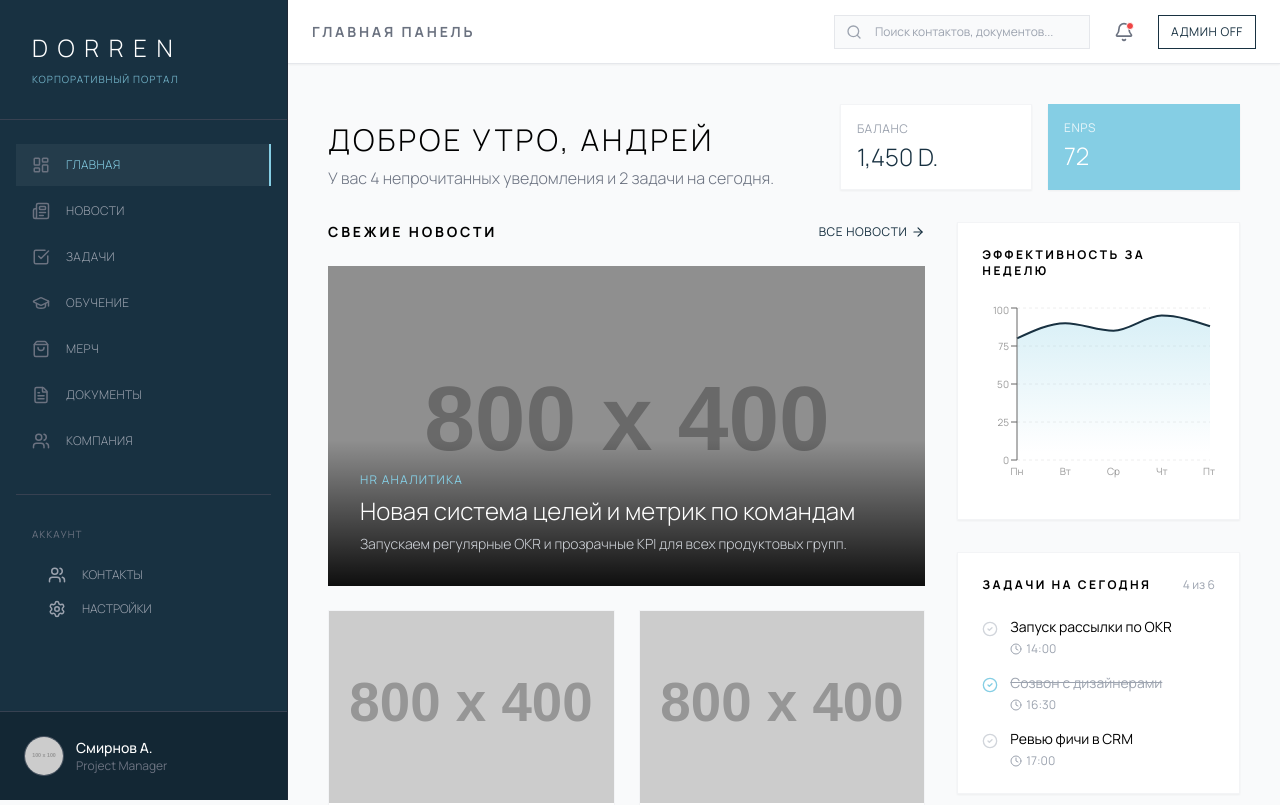
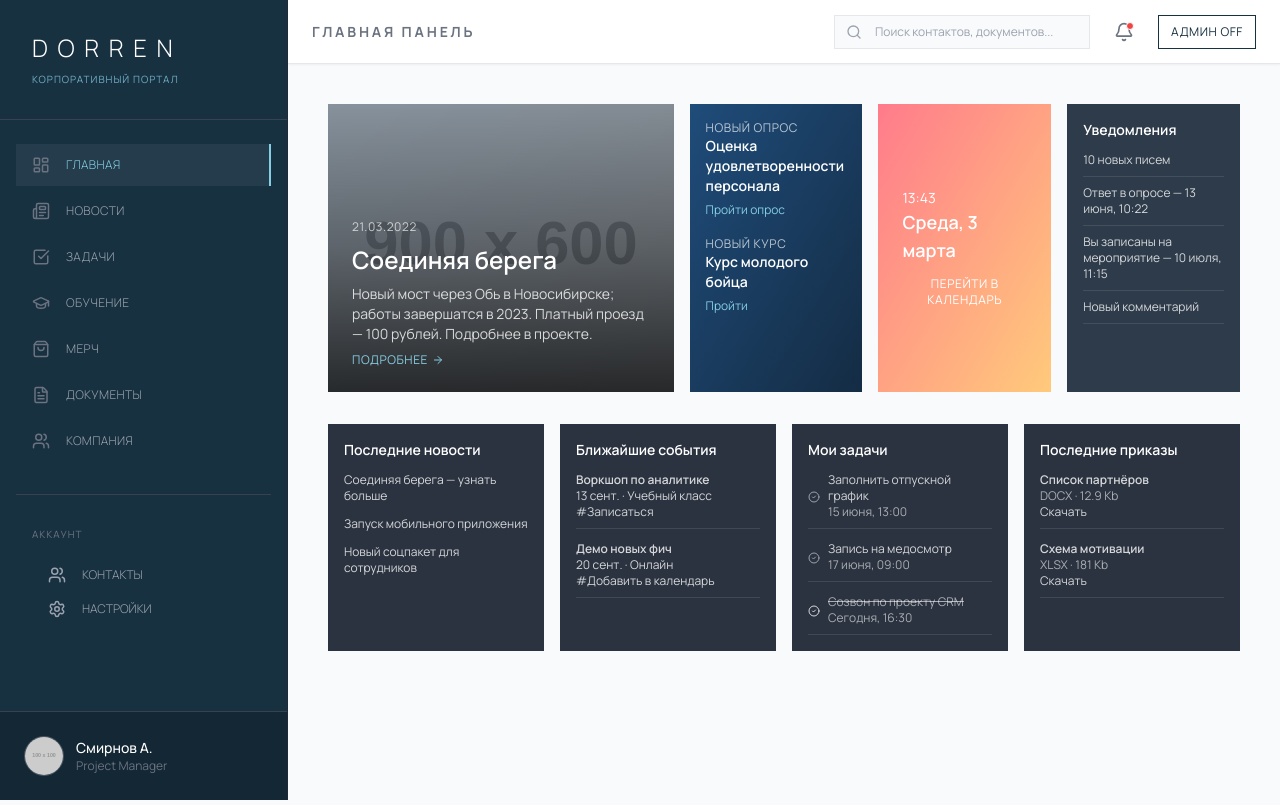
Before and after one commit to remardo/dorrensys, a React (Vite) app: page /#/ in a window 1280 px wide. Shown: the top 805 px of the page. Built offline with nearby package versions, Linux system fonts and the light colour scheme.

Commit message:
Restyle dashboard with widget grid inspired by example

```diff
--- a/components/Dashboard.tsx
+++ b/components/Dashboard.tsx
@@ -1,158 +1,112 @@
 import React from 'react';
-import { NewsItem } from '../types';
 import { ArrowRight, CheckCircle2, Clock } from 'lucide-react';
-import {
-  AreaChart,
-  Area,
-  XAxis,
-  YAxis,
-  CartesianGrid,
-  Tooltip,
-  ResponsiveContainer,
-} from 'recharts';
 
-const newsData: NewsItem[] = [
-  {
-    id: 1,
-    title: 'Новая система целей и метрик по командам',
-    category: 'HR аналитика',
-    date: '12 янв',
-    image: 'https://placehold.co/800/400?random=1',
-    excerpt: 'Запускаем регулярные OKR и прозрачные KPI для всех продуктовых групп.',
-  },
-  {
-    id: 2,
-    title: 'Дорожная карта Q1: фокус на AI‑интеграциях',
-    category: 'Продукт',
-    date: '10 янв',
-    image: 'https://placehold.co/800/400?random=2',
-    excerpt: 'Улучшаем обработку заявок и отчётность через LLM‑модули.',
-  },
-  {
-    id: 3,
-    title: 'Мероприятия по бренду работодателя',
-    category: 'HR',
-    date: '05 янв',
-    image: 'https://placehold.co/800/400?random=3',
-    excerpt: 'Календарь встреч для кандидатов и свежие материалы про компанию.',
-  },
+const Dashboard: React.FC = () => {
+  const notifications = [
+    '10 новых писем',
+    'Ответ в опросе — 13 июня, 10:22',
+    'Вы записаны на мероприятие — 10 июля, 11:15',
+    'Новый комментарий',
   ];
 
-const productivityData = [
-  { name: 'Пн', tasks: 4, efficiency: 80 },
-  { name: 'Вт', tasks: 7, efficiency: 90 },
-  { name: 'Ср', tasks: 5, efficiency: 85 },
-  { name: 'Чт', tasks: 8, efficiency: 95 },
-  { name: 'Пт', tasks: 6, efficiency: 88 },
+  const tasks = [
+    { id: 1, title: 'Заполнить отпускной график', time: '15 июня, 13:00', status: 'pending' },
+    { id: 2, title: 'Запись на медосмотр', time: '17 июня, 09:00', status: 'pending' },
+    { id: 3, title: 'Созвон по проекту CRM', time: 'Сегодня, 16:30', status: 'done' },
   ];
 
-const Dashboard: React.FC = () => {
+  const events = [
+    { title: 'Воркшоп по аналитике', date: '13 сент.', place: 'Учебный класс', cta: 'Записаться' },
+    { title: 'Демо новых фич', date: '20 сент.', place: 'Онлайн', cta: 'Добавить в календарь' },
+  ];
+
+  const orders = [
+    { title: 'Список партнёров', size: '12.9 Kb', type: 'DOCX' },
+    { title: 'Схема мотивации', size: '181 Kb', type: 'XLSX' },
+  ];
+
   return (
     <div className="space-y-8 animate-fade-in">
-      <div className="flex justify-between items-end">
-        <div>
-          <h2 className="text-3xl font-light text-dorren-black uppercase tracking-widest mb-2">
-            Доброе утро, Андрей
-          </h2>
-          <p className="text-gray-500 font-light">
-            У вас 4 непрочитанных уведомления и 2 задачи на сегодня.
+      <div className="grid lg:grid-cols-[2fr_1fr_1fr_1fr] gap-4">
+        <div className="relative overflow-hidden bg-gradient-to-br from-[#1f3b57] to-[#101e2b] text-white h-72 flex items-end">
+          <img src="https://placehold.co/900x600/1d3557/ffffff?text=Dorren+Project" alt="hero" className="absolute inset-0 w-full h-full object-cover opacity-60" />
+          <div className="absolute inset-0 bg-gradient-to-t from-black/70 via-black/30 to-transparent" />
+          <div className="relative p-6 space-y-2">
+            <p className="text-xs uppercase tracking-wider text-white/70">21.03.2022</p>
+            <h2 className="text-2xl font-semibold leading-snug">Соединяя берега</h2>
+            <p className="text-sm text-white/80 max-w-2xl">
+              Новый мост через Обь в Новосибирске; работы завершатся в 2023. Платный проезд — 100 рублей. Подробнее в проекте.
             </p>
-        </div>
-        <div className="flex gap-4">
-          <div className="bg-white p-4 shadow-sm border border-gray-100 w-48">
-            <p className="text-xs text-gray-400 uppercase tracking-wider mb-1">Баланс</p>
-            <p className="text-2xl font-light text-dorren-dark">1,450 D.</p>
-          </div>
-          <div className="bg-dorren-blue p-4 shadow-sm w-48">
-            <p className="text-xs text-white/80 uppercase tracking-wider mb-1">eNPS</p>
-            <p className="text-2xl font-light text-white">72</p>
-          </div>
+            <button className="text-xs uppercase tracking-wider text-dorren-blue flex items-center gap-1">
+              Подробнее <ArrowRight size={12} />
+            </button>
           </div>
         </div>
 
-      <div className="grid grid-cols-1 lg:grid-cols-3 gap-8">
-        <div className="lg:col-span-2 space-y-8">
-          <section>
-            <div className="flex justify-between items-center mb-6">
-              <h3 className="text-sm font-bold text-dorren-black uppercase tracking-brand">Свежие новости</h3>
-              <button className="text-xs text-dorren-dark hover:text-dorren-blue uppercase tracking-wider flex items-center transition-colors">
-                Все новости <ArrowRight size={14} className="ml-1" />
-              </button>
+        <div className="bg-gradient-to-br from-[#1f4c7a] to-[#142c44] text-white p-4 space-y-4">
+          <div>
+            <p className="text-xs uppercase tracking-wider text-white/70">Новый опрос</p>
+            <h4 className="text-sm font-semibold">Оценка удовлетворенности персонала</h4>
+            <button className="text-xs text-dorren-blue mt-1">Пройти опрос</button>
           </div>
-            <div className="grid md:grid-cols-2 gap-6">
-              <div className="md:col-span-2 relative group cursor-pointer overflow-hidden bg-black">
-                <img
-                  src={newsData[0].image}
-                  alt={newsData[0].title}
-                  className="w-full h-80 object-cover opacity-70 group-hover:opacity-50 transition-opacity duration-500"
-                />
-                <div className="absolute bottom-0 left-0 p-8 w-full bg-gradient-to-t from-black/90 to-transparent">
-                  <span className="text-dorren-blue text-xs uppercase tracking-widest mb-2 block">{newsData[0].category}</span>
-                  <h4 className="text-white text-2xl font-light leading-tight mb-2">{newsData[0].title}</h4>
-                  <p className="text-gray-300 text-sm font-light line-clamp-2">{newsData[0].excerpt}</p>
+          <div>
+            <p className="text-xs uppercase tracking-wider text-white/70">Новый курс</p>
+            <h4 className="text-sm font-semibold">Курс молодого бойца</h4>
+            <button className="text-xs text-dorren-blue mt-1">Пройти</button>
           </div>
         </div>
-              {newsData.slice(1).map((news) => (
-                <div key={news.id} className="bg-white border border-gray-100 hover:shadow-md transition-shadow group cursor-pointer">
-                  <div className="h-48 overflow-hidden bg-gray-100">
-                    <img src={news.image} alt={news.title} className="w-full h-full object-cover group-hover:scale-105 transition-transform duration-500" />
+
+        <div className="bg-gradient-to-br from-[#ff7b8b] to-[#ffca7b] text-white p-6 flex flex-col justify-center items-start">
+          <p className="text-sm">13:43</p>
+          <p className="text-lg font-semibold">Среда, 3 марта</p>
+          <button className="text-xs uppercase tracking-wider mt-3">Перейти в календарь</button>
         </div>
-                  <div className="p-6">
-                    <div className="flex justify-between items-center mb-3">
-                      <span className="text-[10px] text-dorren-blue uppercase tracking-wider font-semibold">{news.category}</span>
-                      <span className="text-[10px] text-gray-400">{news.date}</span>
+
+        <div className="bg-[#2e3b4a] text-white p-4 space-y-3">
+          <h4 className="text-sm font-semibold">Уведомления</h4>
+          <ul className="space-y-2 text-xs text-white/80">
+            {notifications.map((n, idx) => (
+              <li key={idx} className="border-b border-white/10 pb-2">{n}</li>
+            ))}
+          </ul>
         </div>
-                    <h4 className="text-lg text-dorren-black font-medium leading-snug mb-2">{news.title}</h4>
       </div>
+
+      <div className="grid lg:grid-cols-4 gap-4">
+        <div className="bg-[#2b3340] text-white p-4">
+          <h4 className="text-sm font-semibold mb-3">Последние новости</h4>
+          <div className="space-y-3 text-xs text-white/80">
+            <p>Соединяя берега — узнать больше</p>
+            <p>Запуск мобильного приложения</p>
+            <p>Новый соцпакет для сотрудников</p>
+          </div>
+        </div>
+
+        <div className="bg-[#2b3340] text-white p-4">
+          <h4 className="text-sm font-semibold mb-3">Ближайшие события</h4>
+          <div className="space-y-3 text-xs text-white/80">
+            {events.map((ev, idx) => (
+              <div key={idx} className="border-b border-white/10 pb-2">
+                <p className="font-semibold">{ev.title}</p>
+                <p>{ev.date} · {ev.place}</p>
+                <button className="text-dorрен-blue">#{ev.cta}</button>
               </div>
             ))}
           </div>
-          </section>
         </div>
 
-        <div className="space-y-8">
-          <div className="bg-white p-6 border border-gray-100 shadow-sm">
-            <h3 className="text-xs font-bold text-dorren-black uppercase tracking-brand mb-6">Эффективность за неделю</h3>
-            <div className="h-48">
-              <ResponsiveContainer width="100%" height="100%">
-                <AreaChart data={productivityData}>
-                  <defs>
-                    <linearGradient id="colorEff" x1="0" y1="0" x2="0" y2="1">
-                      <stop offset="5%" stopColor="#85CEE4" stopOpacity={0.3} />
-                      <stop offset="95%" stopColor="#85CEE4" stopOpacity={0} />
-                    </linearGradient>
-                  </defs>
-                  <CartesianGrid strokeDasharray="3 3" vertical={false} stroke="#eee" />
-                  <XAxis dataKey="name" axisLine={false} tickLine={false} tick={{ fontSize: 10, fill: '#999' }} />
-                  <YAxis width={30} tick={{ fontSize: 10, fill: '#999' }} />
-                  <Tooltip contentStyle={{ backgroundColor: '#183141', border: 'none', borderRadius: '0px', color: '#fff' }} itemStyle={{ color: '#85CEE4' }} />
-                  <Area type="monotone" dataKey="efficiency" stroke="#183141" strokeWidth={2} fillOpacity={1} fill="url(#colorEff)" />
-                </AreaChart>
-              </ResponsiveContainer>
-            </div>
-          </div>
-
-          <div className="bg-white p-6 border border-gray-100 shadow-sm">
-            <div className="flex justify-between items-center mb-6">
-              <h3 className="text-xs font-bold text-dorren-black uppercase tracking-brand">Задачи на сегодня</h3>
-              <span className="text-xs text-gray-400">4 из 6</span>
-            </div>
-            <ul className="space-y-4">
-              {[
-                { id: 1, title: 'Запуск рассылки по OKR', time: '14:00', status: 'pending' },
-                { id: 2, title: 'Созвон с дизайнерами', time: '16:30', status: 'done' },
-                { id: 3, title: 'Ревью фичи в CRM', time: '17:00', status: 'pending' },
-              ].map((task) => (
-                <li key={task.id} className="flex items-start group">
-                  <div className={`mt-1 mr-3 ${task.status === 'done' ? 'text-dorren-blue' : 'text-gray-300'}`}>
-                    <CheckCircle2 size={16} />
+        <div className="bg-[#2b3340] text-white p-4">
+          <h4 className="text-sm font-semibold mb-3">Мои задачи</h4>
+          <ul className="space-y-3">
+            {tasks.map((task) => (
+              <li key={task.id} className="border-b border-white/10 pb-2">
+                <div className="flex items-center gap-2 text-xs text-white/80">
+                  <div className={`mt-0.5 ${task.status === 'done' ? 'text-dorрен-blue' : 'text-gray-400'}`}>
+                    <CheckCircle2 size={12} />
                   </div>
                   <div>
-                    <p className={`text-sm ${task.status === 'done' ? 'line-through text-gray-400' : 'text-dorren-black'}`}>
-                      {task.title}
-                    </p>
-                    <div className="flex items-center mt-1 text-xs text-gray-400">
-                      <Clock size={12} className="mr-1" /> {task.time}
+                    <p className={task.status === 'done' ? 'line-through text-white/60' : ''}>{task.title}</p>
+                    <p className="text-white/60">{task.time}</p>
                   </div>
                 </div>
               </li>
@@ -160,19 +114,16 @@ const Dashboard: React.FC = () => {
           </ul>
         </div>
 
-          <div className="bg-dorren-dark p-6 text-white relative overflow-hidden">
-            <div className="absolute top-0 right-0 -mr-8 -mt-8 w-32 h-32 bg-dorren-blue rounded-full opacity-20 blur-xl"></div>
-            <h3 className="text-xs font-bold uppercase tracking-brand mb-4 text-dorren-blue">Прогресс обучения</h3>
-            <div className="mb-4">
-              <p className="text-lg font-light leading-tight mb-2">Курс «Лидерство в продукте»</p>
-              <div className="w-full bg-white/10 h-1 mt-2">
-                <div className="bg-dorren-blue h-1 w-3/4"></div>
+        <div className="bg-[#2b3340] text-white p-4">
+          <h4 className="text-sm font-semibold mb-3">Последние приказы</h4>
+          <div className="space-y-3 text-xs text-white/80">
+            {orders.map((o, idx) => (
+              <div key={idx} className="border-b border-white/10 pb-2">
+                <p className="font-semibold">{o.title}</p>
+                <p className="text-white/60">{o.type} · {o.size}</p>
+                <button className="text-dorрен-blue">Скачать</button>
               </div>
-              <p className="text-[10px] text-gray-300 mt-2 text-right">75% завершено</p>
-            </div>
-            <button className="w-full py-2 border border-white/20 text-xs uppercase tracking-wider hover:bg-white hover:text-dorren-dark transition-colors">
-              Перейти к курсу
-            </button>
+            ))}
           </div>
         </div>
       </div>
```
Lines whose indentation alone changed are shown as unchanged.
